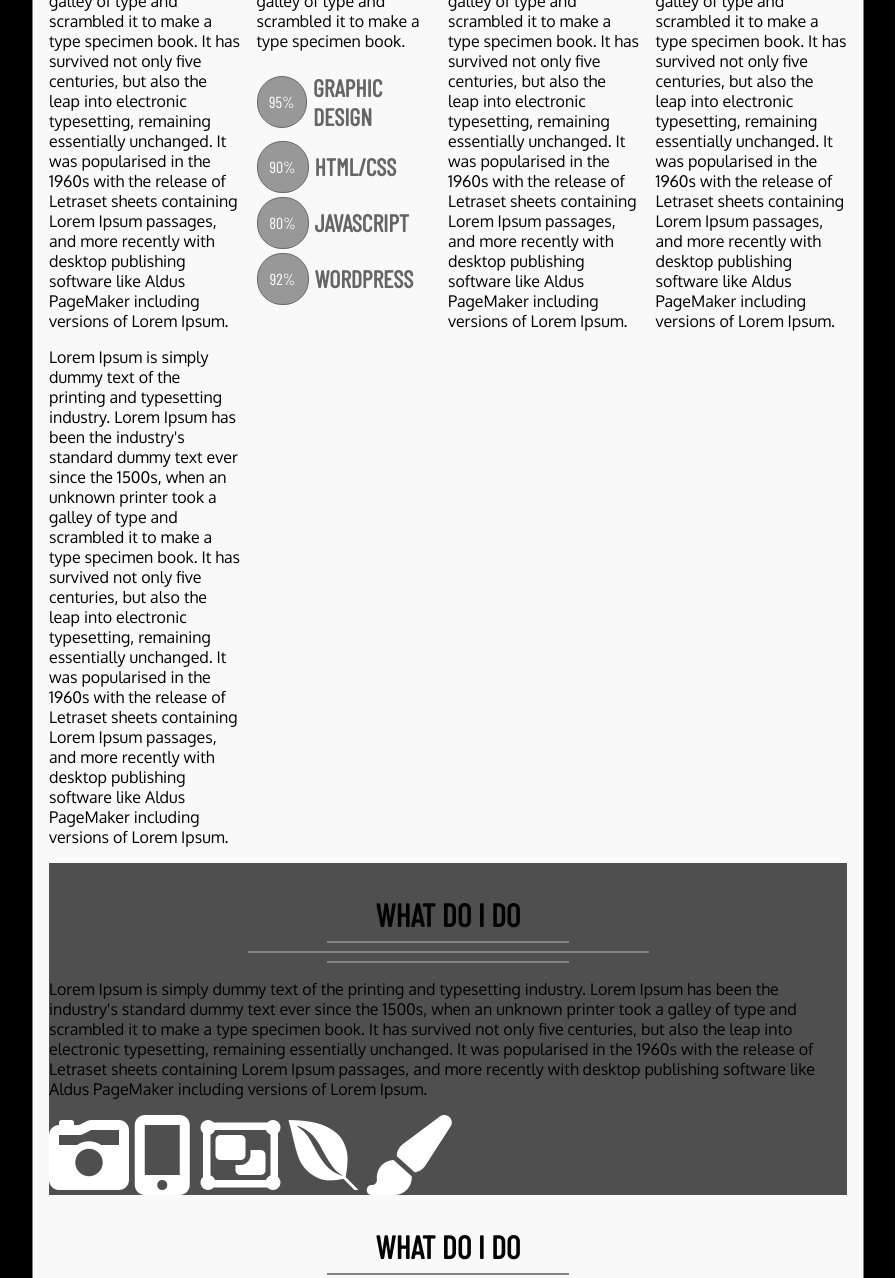
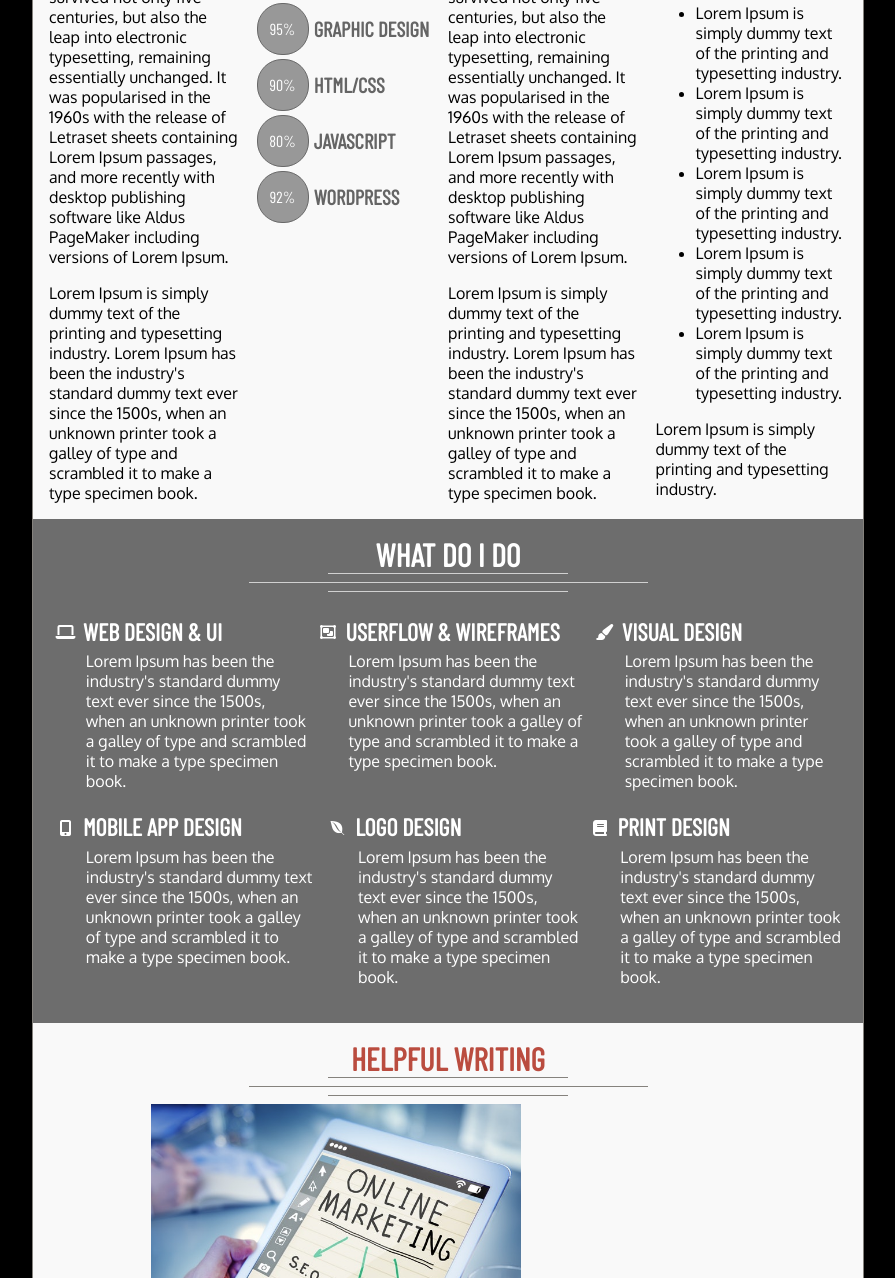
Before and after one commit to Raji14/week5, a plain HTML site: page index.html in a window 1280 px wide. Shown: the part 996-2274 px from the top of the page, without its empty margins (192-1087 px from the left). Drawn offline with nearby package versions, Linux system fonts and the light colour scheme.

Commit message:
more addtions

```diff
--- a/index.html
+++ b/index.html
@@ -8,6 +8,7 @@
   <link href="https://fonts.googleapis.com/css?family=Anton" rel="stylesheet">
   <link href="https://fonts.googleapis.com/css?family=Kanit" rel="stylesheet">
   <link href="https://fonts.googleapis.com/css?family=Oxygen" rel="stylesheet">
+  <link href="https://fonts.googleapis.com/css?family=Raleway" rel="stylesheet">
   <script src="https://use.fontawesome.com/bef7ad5d00.js"></script>
 </head>
   <body>
@@ -18,18 +19,19 @@
       <p class="title1">User Experience Designer</p>
     </header>
     <section class="homemain">
-      <nav>
-        <ul>
-        <li class="mainnav"><a href="contact.html">CONTACT</a></li>
-        <li class="mainnav"><a href="projects.html">PROJECTS</a></li>
-        <li class="mainnav"><a href="index.html">ABOUT ME</a></li></ul>
+      <section class="slogan group">
+        <nav class="mainnav">
+          <ul class="group">
+            <li><a href="contact.html">HIRE ME</a></li>
+            <li><a href="projects.html">PROJECTS</a></li>
+            <li><a href="index.html">ABOUT ME</a></li>
+          </ul>
         </nav>
-      <div class="divslogan">
-        <p class="slogan">Let's make BETTER CHOICES together</p>
-        <div class="talkbutton">
-        LET'S TALK
-        </div>
-      </div>
+        <section>
+          <p class="slogan">Let's make BETTER choices TOGETHER</p>
+        </section>
+      </section>
+      <section class="maincontent">
         <h3>ABOUT ME</h3>
         <hr class="one">
         <hr class="two">
@@ -38,24 +40,24 @@
           <article class="leftsection">
             <h4> WHO AM I?</h4>
               <p>Lorem Ipsum is simply dummy text of the printing and typesetting industry. Lorem Ipsum has been the industry's standard dummy text ever since the 1500s, when an unknown printer took a galley of type and scrambled it to make a type specimen book. It has survived not only five centuries, but also the leap into electronic typesetting, remaining essentially unchanged. It was popularised in the 1960s with the release of Letraset sheets containing Lorem Ipsum passages, and more recently with desktop publishing software like Aldus PageMaker including versions of Lorem Ipsum.</p>
-            <p>Lorem Ipsum is simply dummy text of the printing and typesetting industry. Lorem Ipsum has been the industry's standard dummy text ever since the 1500s, when an unknown printer took a galley of type and scrambled it to make a type specimen book. It has survived not only five centuries, but also the leap into electronic typesetting, remaining essentially unchanged. It was popularised in the 1960s with the release of Letraset sheets containing Lorem Ipsum passages, and more recently with desktop publishing software like Aldus PageMaker including versions of Lorem Ipsum.</p>
+              <p>Lorem Ipsum is simply dummy text of the printing and typesetting industry. Lorem Ipsum has been the industry's standard dummy text ever since the 1500s, when an unknown printer took a galley of type and scrambled it to make a type specimen book. </p>
           </article>
           <article class="rightsection">
-          <h4> SKILLS</h4>
+            <h4>SKILLS</h4>
               <p>Lorem Ipsum is simply dummy text of the printing and typesetting industry. Lorem Ipsum has been the industry's standard dummy text ever since the 1500s, when an unknown printer took a galley of type and scrambled it to make a type specimen book. </p>
-              <section class="skills">
+                <section class="skills group">
                   <section class="circle">95%</section>
                   <h5>GRAPHIC DESIGN</h5>
                 </section>
-              <section class="skills">
+                <section class="skills group">
                   <section class="circle">90%</section>
                   <h5>HTML/CSS</h5>
                 </section>
-              <section class="skills">
+                <section class="skills group">
                   <section class="circle">80%</section>
                   <h5>JAVASCRIPT</h5>
                 </section>
-              <section class="skills">
+                <section class="skills group">
                   <section class="circle">92%</section>
                   <h5>WORDPRESS</h5>
                 </section>
@@ -63,36 +65,96 @@
         <article class="leftsection">
         <h4>EDUCATION</h4>
           <p>Lorem Ipsum is simply dummy text of the printing and typesetting industry. Lorem Ipsum has been the industry's standard dummy text ever since the 1500s, when an unknown printer took a galley of type and scrambled it to make a type specimen book. It has survived not only five centuries, but also the leap into electronic typesetting, remaining essentially unchanged. It was popularised in the 1960s with the release of Letraset sheets containing Lorem Ipsum passages, and more recently with desktop publishing software like Aldus PageMaker including versions of Lorem Ipsum.</p>
+          <p>Lorem Ipsum is simply dummy text of the printing and typesetting industry. Lorem Ipsum has been the industry's standard dummy text ever since the 1500s, when an unknown printer took a galley of type and scrambled it to make a type specimen book. </p>
         </article>
         <article class="rightsection">
         <h4>EXPERIENCE</h4>
-        <p>Lorem Ipsum is simply dummy text of the printing and typesetting industry. Lorem Ipsum has been the industry's standard dummy text ever since the 1500s, when an unknown printer took a galley of type and scrambled it to make a type specimen book. It has survived not only five centuries, but also the leap into electronic typesetting, remaining essentially unchanged. It was popularised in the 1960s with the release of Letraset sheets containing Lorem Ipsum passages, and more recently with desktop publishing software like Aldus PageMaker including versions of Lorem Ipsum.</p>
+          <p>Lorem Ipsum is simply dummy text of the printing and typesetting industry. Lorem Ipsum has been the industry's standard dummy text ever since the 1500s, when an unknown printer took a galley of type and scrambled it to make a type specimen book. </p>
+            <ul>
+              <li>Lorem Ipsum is simply dummy text of the printing and typesetting industry.</li>
+              <li>Lorem Ipsum is simply dummy text of the printing and typesetting industry.</li>
+              <li>Lorem Ipsum is simply dummy text of the printing and typesetting industry.</li>
+              <li>Lorem Ipsum is simply dummy text of the printing and typesetting industry.</li>
+              <li>Lorem Ipsum is simply dummy text of the printing and typesetting industry.</li>
+            </ul>
+          <p>Lorem Ipsum is simply dummy text of the printing and typesetting industry.</p>
+
         </article>
         </article>
+        </section>
         <article class="whatido">
           <h3 class="about">WHAT DO I DO</h3>
+          <hr class="three">
+          <hr class="four">
+          <hr class="three">
+          <section class="whatsection">
+            <section class="whatunit">
+              <section class="whaticon"><i class="fa fa-laptop fa-fw"></i>
+              </section>
+              <section class="whatunittext">
+                <h5>WEB DESIGN & UI</h5>
+                <p>Lorem Ipsum has been the industry's standard dummy text ever since the 1500s, when an unknown printer took a galley of type and scrambled it to make a type specimen book. </p>
+              </section>
+            </section>
+            <section class="whatunit">
+              <section class="whaticon"><i class="fa fa-object-group fa-fw"></i>
+              </section>
+              <section class="whatunittext">
+                <h5>USERFLOW & WIREFRAMES</h5>
+                <p>Lorem Ipsum has been the industry's standard dummy text ever since the 1500s, when an unknown printer took a galley of type and scrambled it to make a type specimen book. </p>
+              </section>
+            </section>
+            <section class="whatunit">
+              <section class="whaticon"><i class="fa fa-paint-brush fa-fw"></i>
+              </section>
+              <section class="whatunittext">
+                <h5>VISUAL DESIGN</h5>
+                <p>Lorem Ipsum has been the industry's standard dummy text ever since the 1500s, when an unknown printer took a galley of type and scrambled it to make a type specimen book. </p>
+              </section>
+            </section>
+          </section>
+          <section class="whatsection">
+            <section class="whatunit">
+              <section class="whaticon"><i class="fa fa-mobile fa-fw"></i>
+              </section>
+              <section class="whatunittext">
+                <h5>MOBILE APP DESIGN</h5>
+                <p>Lorem Ipsum has been the industry's standard dummy text ever since the 1500s, when an unknown printer took a galley of type and scrambled it to make a type specimen book. </p>
+              </section>
+            </section>
+            <section class="whatunit">
+              <section class="whaticon"><i class="fa fa-envira fa-fw"></i>
+              </section>
+              <section class="whatunittext">
+                <h5>LOGO DESIGN</h5>
+                <p>Lorem Ipsum has been the industry's standard dummy text ever since the 1500s, when an unknown printer took a galley of type and scrambled it to make a type specimen book. </p>
+              </section>
+            </section>
+            <section class="whatunit">
+              <section class="whaticon"><i class="fa fa-book fa-fw"></i>
+              </section>
+              <section class="whatunittext">
+                <h5>PRINT DESIGN</h5>
+                <p>Lorem Ipsum has been the industry's standard dummy text ever since the 1500s, when an unknown printer took a galley of type and scrambled it to make a type specimen book. </p>
+              </section>
+            </section>
+          </section>
+        </article>
+        <section class="maincontent">
+          <h3 class="about">HELPFUL WRITING</h3>
           <hr class="one">
           <hr class="two">
           <hr class="one">
-        <p>Lorem Ipsum is simply dummy text of the printing and typesetting industry. Lorem Ipsum has been the industry's standard dummy text ever since the 1500s, when an unknown printer took a galley of type and scrambled it to make a type specimen book. It has survived not only five centuries, but also the leap into electronic typesetting, remaining essentially unchanged. It was popularised in the 1960s with the release of Letraset sheets containing Lorem Ipsum passages, and more recently with desktop publishing software like Aldus PageMaker including versions of Lorem Ipsum.</p>
-        <i class="fa fa-camera-retro fa-5x"></i>
-        <i class="fa fa-mobile fa-5x"></i>
-        <i class="fa fa-object-group fa-5x"></i>
-        <i class="fa fa-envira fa-5x"></i>
-        <i class="fa fa-paint-brush fa-5x"></i>
+          <article class="sectioncontainer">
+            <section class="articleunit">
+            USER EXPERIENCE
+              <img src="images/pexels-photo-266176.jpeg" alt="user experience" width="50%">
+            </section>
+
           </article>
-      <article class="stats">
-        <h3 class="about">WHAT DO I DO</h3>
-        <hr class="one">
-        <hr class="two">
-        <hr class="one">
-        <p>Lorem Ipsum is simply dummy text of the printing and typesetting industry. Lorem Ipsum has been the industry's standard dummy text ever since the 1500s, when an unknown printer took a galley of type and scrambled it to make a type specimen book. It has survived not only five centuries, but also the leap into electronic typesetting, remaining essentially unchanged. It was popularised in the 1960s with the release of Letraset sheets containing Lorem Ipsum passages, and more recently with desktop publishing software like Aldus PageMaker including versions of Lorem Ipsum.</p>
-        <i class="fa fa-camera-retro fa-5x"></i>
-        <i class="fa fa-mobile fa-5x"></i>
-        <i class="fa fa-object-group fa-5x"></i>
-        <i class="fa fa-envira fa-5x"></i>
-        <i class="fa fa-paint-brush fa-5x"></i>
-      </article>
+
+        </section>
+
     </section>
 
   </article>
--- a/styles/stylesheet.css
+++ b/styles/stylesheet.css
@@ -22,48 +22,55 @@ h2.nametitle {
 p.title1 {
   font-size: 1em;
   margin-top: 0;
+  margin-bottom: 0;
   color: #cccccc;
 }
 
 section.homemain {
-  background-image: url(/images/doors_img.png);
-  background-repeat: no-repeat;
   border: 1px solid #85827d;
-  padding: 1em 1em 0 1em;
   height: auto;
   margin:0;
   background-color: #f9f9f9;
 }
 
 p.slogan {
-  font-family: 'Kanit', sans-serif;
+  font-family: 'Raleway', sans-serif;
   font-size: 2.5em;
   margin: 0;
-  padding-top: 430px;
-  padding-bottom: 10px;
   font-weight: 500;
   color: #000;
+  padding: .25em;
 }
 
-div.talkbutton {
-  clear: both;
+span.talkbutton {
   background-color: #64635f;
   border: #1px solid #1b1b1b;
-  display: inline;
   padding: 0.5em;
   margin-top: 1em;
 }
 
-section.homemain {
-  margin: 0;
-  height: auto;
-  background-color: #f9f9f9;
+section.slogan {
+  background-image: url(/images/doors_img.png);
+  background-repeat: no-repeat;
+  height: 530px;
+  position: relative;
 }
+
+section.slogan > section {
+  position: absolute;
+  bottom: 1em;
+  left: 0;
+}
+
+section.maincontent {
+  padding: 1em 1em 0 1em;
+}
+
 h3 {
-  color: #000;
+  color: #ba4c3f;
   font-size: 2em;
   margin: auto;
-  padding-top: 1em;
+  padding-top: 0;
   padding-bottom: 0;
   text-align: center;
 }
@@ -71,39 +78,54 @@ h3 {
 hr.one {
   width: 30%;
   align-self: center;
-  border: .5px solid #85827d;
+  border-top: .5px solid #85827d;
+  border-bottom: 0;
+  border-left: 0;
+  border-right: 0;
+  margin-top: 0;
+  margin-bottom: 0;
+  padding: 0.25em 0;
   }
 
 hr.two {
   width: 50%;
   align-self: center;
-  border: .5px solid #85827d;
+  border-top: .5px solid #85827d;
+  border-bottom: 0;
+  border-left: 0;
+  border-right: 0;
+  margin-top: 0;
+  margin-bottom: 0;
+  padding: 0.25em 0;
   }
 
-li.mainnav {
+nav.mainnav {
+  float: right;
+}
+
+nav.mainnav li {
   display: inline;
   text-decoration: none;
   float: right;
   width: 100px;
-
 }
 
-li.mainnav a{
+nav.mainnav li a{
   text-decoration: none;
   color: #fff;
   padding: .5em;
   font-size: 1em;
   background-color: #64635f;
-  border: #1px solid #1b1b1b;
+  border: 1px solid #1b1b1b;
   }
 
-li.mainnav a:hover{
+nav.mainnav li a:hover{
   text-decoration: none;
   color: #000;
   font-size: 1em;
   padding: .5em;
   background-color: #64635f;
-  border: #1px solid #1b1b1b;
+  border: 1px solid #1b1b1b;
 }
 
 .sectioncontainer {
@@ -123,6 +145,11 @@ li.mainnav a:hover{
   margin: 0;
 }
 
+article.rightsection li {
+  color: #000;
+  font-family: 'Oxygen', sans-serif;
+}
+
 article h4 {
   color: #000;
   font-size: 1.5em;
@@ -136,7 +163,7 @@ article p {
 
 h5 {
   color: #656565;
-  font-size: 1.5em;
+  font-size: 1.3em;
   font-family: 'Barlow Condensed', sans-serif;
   display: inline;
   float: left;
@@ -160,17 +187,88 @@ h5 {
   padding-bottom: .25em
 }
 
-
 .whatido {
-  background-color: #4f4f4f;
+  background-color: #6d6d6d;
   clear: both;
   color: #fff;
   margin:0;
+  padding: 1em;
 }
 
-/*
-.skills {
+.whatido h3 {
+  color: #fff;
+  font-size: 2em;
+  margin: auto;
+  padding-top: 0;
+  padding-bottom: 0;
+  text-align: center;
+}
+
+.whatsection {
   display: flex;
-  align-items: center;
-  justify-content: center;
-}*/
+  margin-top: 1em;
+  margin-bottom: 1em;
+}
+.whatunit {
+  display: flex;
+}
+
+.whaticon {
+  padding: .40em;
+}
+
+.whatunittext {
+  display: block;
+}
+
+.whatunittext h5 {
+  color: #fff;
+  font-size: 1.5em;
+  font-family: 'Barlow Condensed', sans-serif;
+  display: block;
+  float: left;
+  margin: .05em;
+}
+
+.whatunittext p {
+  color:#fff;
+  font-size: 1em;
+  font-family: 'Oxygen', sans-serif;
+  float: left;
+  padding: .25em;
+  margin: 0;
+}
+
+hr.three {
+  width: 30%;
+  align-self: center;
+  border-top: .5px solid #d1d1d1;
+  border-bottom: 0;
+  border-left: 0;
+  border-right: 0;
+  margin-top: 0;
+  margin-bottom: 0;
+  padding: 0.25em 0;
+  }
+
+hr.four {
+  width: 50%;
+  align-self: center;
+  border-top: .5px solid #d1d1d1;
+  border-bottom: 0;
+  border-left: 0;
+  border-right: 0;
+  margin-top: 0;
+  margin-bottom: 0;
+  padding: 0.25em 0;
+  }
+
+
+
+
+
+.group:after {
+  content: "";
+  display: table;
+  clear: both;
+}
```
Also changed, not shown: images/pexels-photo-209151.jpeg (added), images/pexels-photo-266176.jpeg (added). Lines whose indentation alone changed are shown as unchanged.
